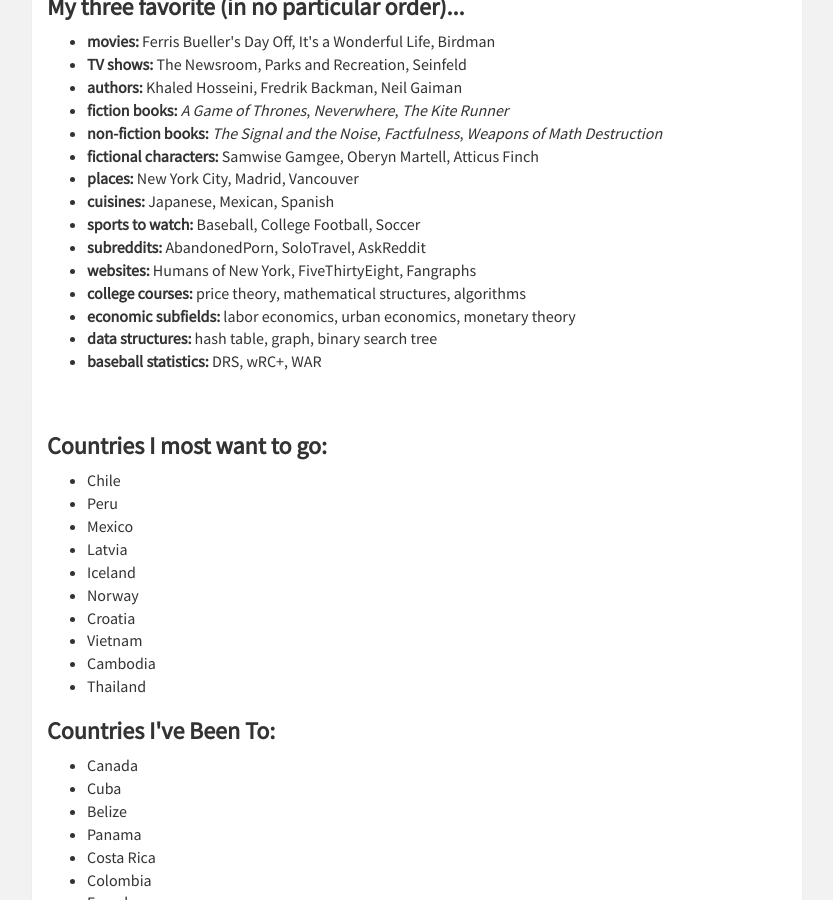
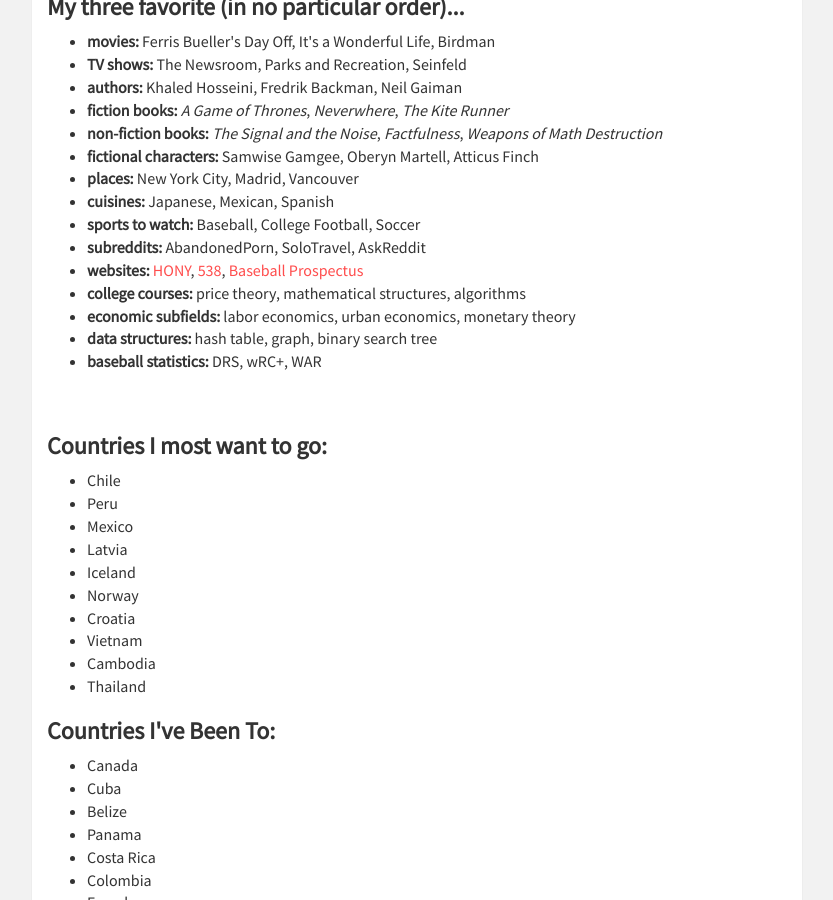
Before and after one commit to mrkaye97/mrkaye97.github.io, a Jekyll site: the page built from about.html, in a window 1280 px wide and 900 px high, scrolled down 719 px. Shown: the whole window, without its empty margins (223-1056 px from the left). Built offline with Jekyll 4.4.1, drawn with Linux system fonts in a browser that asks for light colours; nearby versions of some CDN libraries.

Commit message:
Update about.html

```diff
--- a/about.html
+++ b/about.html
@@ -47,7 +47,7 @@
 				  <li style="font-size:16px"><b>cuisines:</b> Japanese, Mexican, Spanish</li>
 				  <li style="font-size:16px"><b>sports to watch:</b> Baseball, College Football, Soccer</li>
 				  <li style="font-size:16px"><b>subreddits:</b> AbandonedPorn, SoloTravel, AskReddit</li>
-				  <li style="font-size:16px"><b>websites:</b> Humans of New York, FiveThirtyEight, Fangraphs</li>
+				  <li style="font-size:16px"><b>websites:</b> <a href="http://www.humansofnewyork.com/">HONY</a>, <a href="https://fivethirtyeight.com/">538</a>, <a href="https://www.baseballprospectus.com/">Baseball Prospectus</a></li>
 				  <li style="font-size:16px"><b>college courses:</b> price theory, mathematical structures, algorithms</li>
 				  <li style="font-size:16px"><b>economic subfields:</b> labor economics, urban economics, monetary theory</li>
 				  <li style="font-size:16px"><b>data structures:</b> hash table, graph, binary search tree</li>
```
